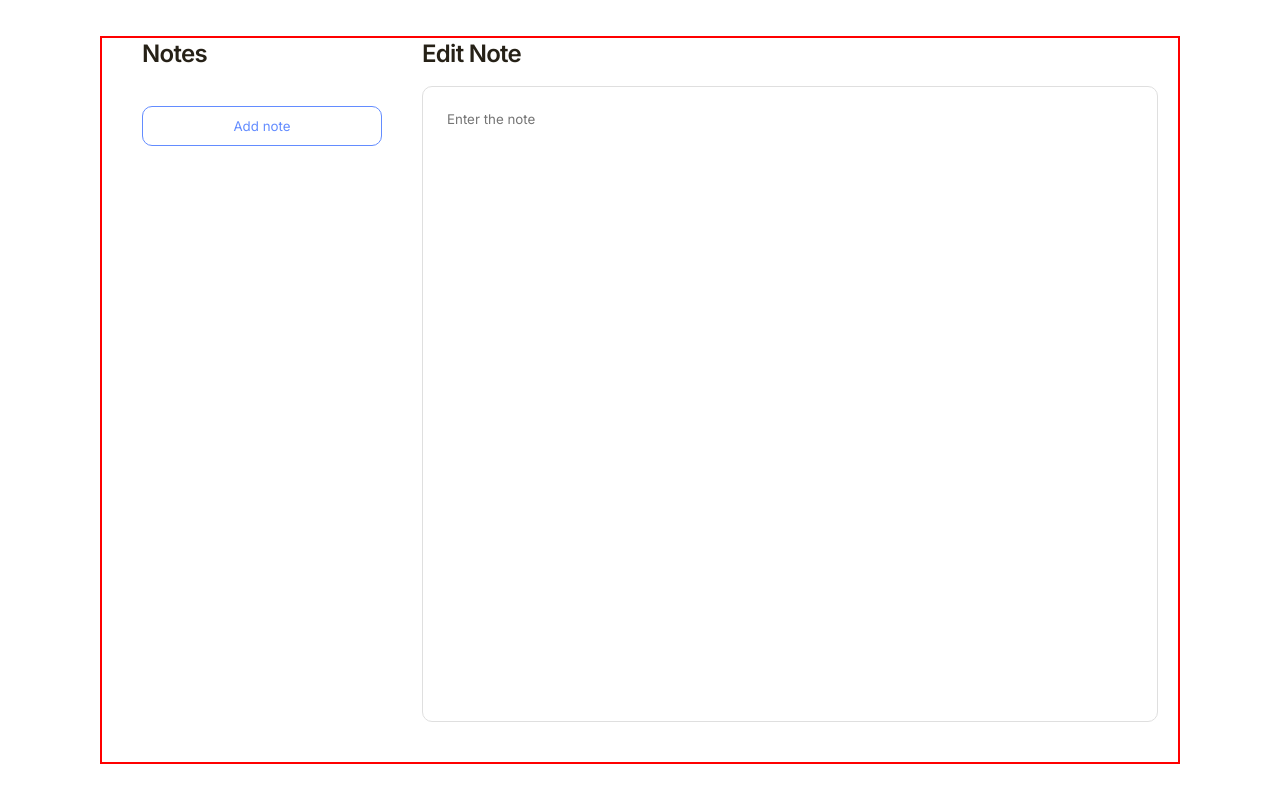
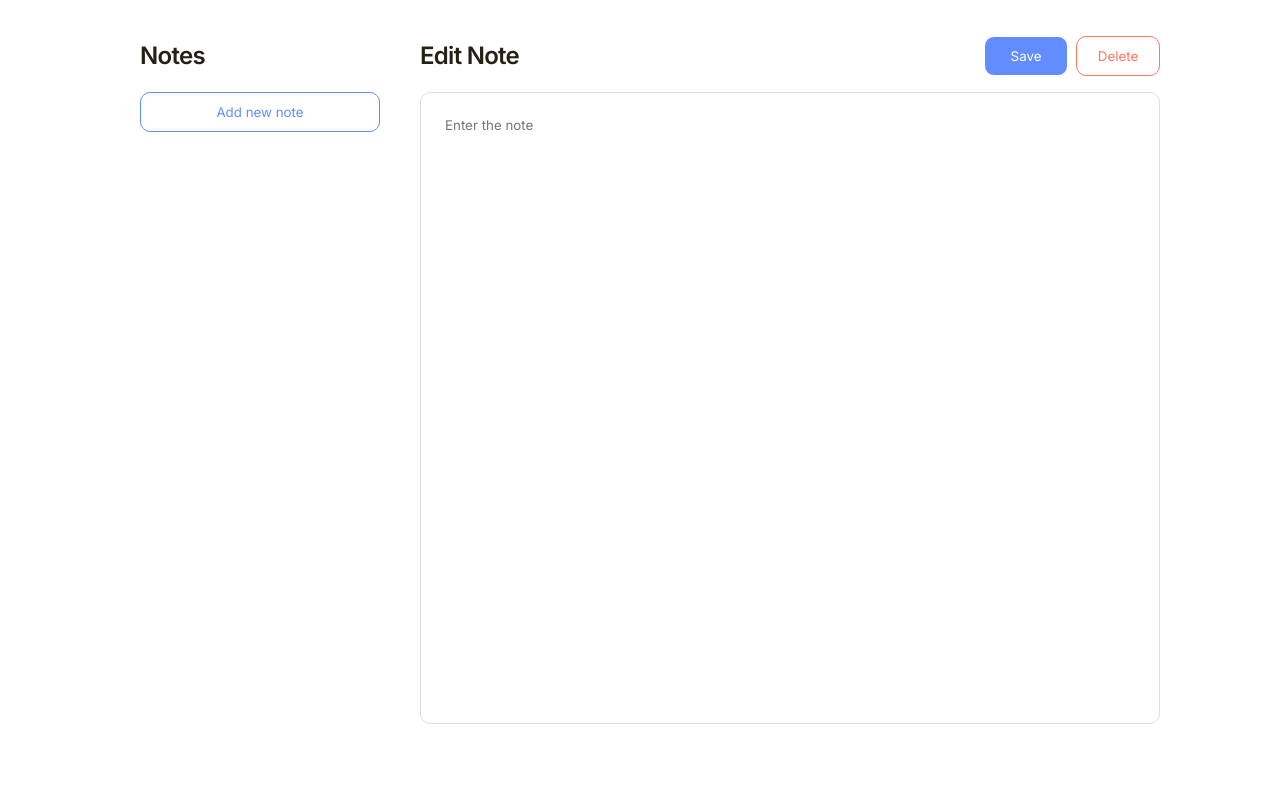
Before and after one commit to iandyone/Notes, a React (Create React App) app: page / in a window 1280 px wide. Built offline with nearby package versions, Linux system fonts and the light colour scheme.

Commit message:
Notes v1.0

```diff
--- /dev/null
+++ b/src/components/Actions/actions.scss
@@ -0,0 +1,39 @@
+@import "../../scss/variables.scss";
+@import "../../scss/templates.scss";
+@import "../../scss/mixins.scss";
+
+.actions {
+    flex: 0 1 800px;
+    position: relative;
+    display: flex;
+    flex-direction: column;
+
+    &__header {
+        display: flex;
+        justify-content: space-between;
+        align-items: center;
+        margin-bottom: 16px;
+    }
+
+    &__title {
+        @extend %title;
+        display: inline-block;
+    }
+
+    &__buttons {
+        display: flex;
+        column-gap: 8px;
+
+        & > button {
+            width: 84px;
+        }
+    }
+
+    &__button-save {
+        @include button($mainColor, $blue, $blue);
+    }
+
+    &__button-delete {
+        @include button($orange, $orange, transparent);
+    }
+}
--- /dev/null
+++ b/src/components/Actions/actions.tsx
@@ -0,0 +1,53 @@
+import { useDispatch } from "react-redux";
+import { Dispatch } from "redux";
+import { useTypedSelector } from "../../hooks/useTypedSelector";
+import { clearInputAction, setEditModeAction } from "../../store/action-creators/input-actions";
+import { addNoteAction, addTagAction, editNoteAction, removeNoteAction } from "../../store/action-creators/note-actions";
+import { ActionsProps, Note } from "../../types/note";
+import { Button } from "../Button/button";
+import { Input } from "../Input/input";
+import { TagBar } from "../TagBar/tagbar";
+import "./actions.scss";
+
+export const Actions: React.FC<ActionsProps> = (props) => {
+    const { noteText, editMode, editableNodeID } = useTypedSelector(store => store.input);
+    const dispatch: Dispatch<any> = useDispatch();
+
+    function saveNote() {
+        if (editMode) {
+            dispatch(editNoteAction(editableNodeID!, noteText));
+            dispatch(clearInputAction());
+            dispatch(addTagAction([]));
+            dispatch(setEditModeAction(false));
+        } else {
+            const note: Note = {
+                id: Date.now(),
+                noteText: noteText,
+            }
+            dispatch(addNoteAction(note));
+        }
+        dispatch(clearInputAction());
+
+    }
+
+    function deleteNote() {
+        dispatch(removeNoteAction(editableNodeID!));
+        dispatch(clearInputAction());
+        dispatch(addTagAction([]));
+        dispatch(setEditModeAction(false));
+    }
+
+    return (
+        <section className="editor__actions actions">
+            <div className="actions__header">
+                <h1 className="actions__title">Edit Note</h1>
+                <div className="actions__buttons">
+                    <Button handleClick={saveNote} className="actions__button-save" buttonText="Save" />
+                    <Button handleClick={deleteNote} className="actions__button-delete" buttonText="Delete" />
+                </div>
+            </div>
+            <Input reference={props.reference} />
+            <TagBar />
+        </section>
+    );
+}
--- a/src/components/App/App.scss
+++ b/src/components/App/App.scss
@@ -1,6 +1,5 @@
 @import "../../scss/variables.scss";
 @import "../../scss/templates.scss";
-
 
 .editor {
     height: 100vh;
@@ -12,20 +11,7 @@
         max-width: 1080px;
         margin: 0px auto;
         padding: 0 20px;
-        // box-sizing: content-box;
-        border: 2px solid red;
         display: flex;
         justify-content: space-between;
     }
 }
-.actions {
-    flex: 0 1 800px;
-    position: relative;
-    display: flex;
-    flex-direction: column;
-
-    &__title {
-        @extend %title;
-        margin-bottom: 16px;
-    }
-}
--- a/src/components/App/App.tsx
+++ b/src/components/App/App.tsx
@@ -1,22 +1,17 @@
 import { useRef } from 'react';
-import { Input } from '../Input/input';
+import { Actions } from '../Actions/actions';
 import { Notes } from '../Notes/notes';
-import { TagBar } from '../TagBar/tagbar';
 import './App.scss';
 
 export const App: React.FC = () => {
     const inputRef = useRef(null);
 
     return (
-        <article className='editor'>
-            <div className='editor__container'>
+        <article className="editor">
+            <div className="editor__container">
                 <Notes reference={inputRef} />
-                <section className='editor__actions actions'>
-                    <h1 className='actions__title'>Edit Note</h1>
-                    <Input reference={inputRef} />
-                    <TagBar />
-                </section>
+                <Actions reference={inputRef}/>
             </div>
         </article>
-    )
+    );
 }
--- a/src/components/Button/button.tsx
+++ b/src/components/Button/button.tsx
@@ -2,8 +2,7 @@ import { ButtonProps } from "../../types/button";
 import "./button.scss";
 
 export const Button: React.FC<ButtonProps> = (props) => {
-    const { buttonText, handleClick, children, className } = props;
-    const buttonContent: any = (children) ? children : buttonText;
+    const { buttonText, handleClick, className } = props;
 
     const onClickHandle: React.MouseEventHandler<HTMLButtonElement> = (e) => {
         if (handleClick) {
@@ -12,5 +11,5 @@ export const Button: React.FC<ButtonProps> = (props) => {
         }
     }
 
-    return <button className={className} onClick={(e) => onClickHandle(e)}>{buttonContent}</button>
+    return <button className={className} onClick={(e) => onClickHandle(e)}>{buttonText}</button>
 }
--- /dev/null
+++ b/src/components/NoteItem/noteItem.scss
@@ -0,0 +1,45 @@
+@import "../../scss/variables.scss";
+@import "../../scss/templates.scss";
+
+.notes {
+    &__note {
+        padding: 12px 0px;
+        width: 100%;
+        max-width: 280px;
+        height: 64px;
+        border-radius: 10px;
+        position: relative;
+        display: flex;
+        transition: all 0.2s ease;
+
+        &:hover {
+            background-color: $activeElement;
+            outline: 1px solid $activeElement;
+            transition: background-color 0.1s ease;
+            cursor: pointer;
+        }
+
+        &:not(:last-child)::before {
+            position: absolute;
+            content: "";
+            bottom: 0;
+            left: 7%;
+            transform: translateY(50%);
+            width: 100%;
+            max-width: 240px;
+            height: 1px;
+            background-color: $border;
+        }
+
+        & > p {
+            @extend %text;
+            padding: 0px 20px;
+            word-break: normal;
+            line-height: 19px;
+            overflow: hidden;
+        }
+        &__active {
+            background-color: $activeElement;
+        }
+    }
+}
--- a/src/components/NoteList/noteList.tsx
+++ b/src/components/NoteList/noteList.tsx
@@ -1,16 +1,13 @@
 import { useTypedSelector } from "../../hooks/useTypedSelector";
-import { FaEdit } from 'react-icons/fa';
-import { MdDelete } from 'react-icons/md';
-import { Button } from "../Button/button";
 import { Dispatch, useEffect } from "react";
 import { useDispatch } from "react-redux";
-import { addTagAction, removeNoteAction, updateDataAction } from "../../store/action-creators/note-actions";
-import { clearInputAction, editNoteTextAction, setEditModeAction } from "../../store/action-creators/input-actions";
-import { Note, NotesBarProps } from "../../types/note";
+import { updateDataAction } from "../../store/action-creators/note-actions";
+import { editNoteTextAction, setEditModeAction } from "../../store/action-creators/input-actions";
+import { Note, NoteListProps } from "../../types/note";
 import "./noteList.scss";
 
-export const NoteList: React.FC<NotesBarProps> = (props) => {
-    const { noteList, tags } = useTypedSelector(store => store.note);
+export const NoteList: React.FC<NoteListProps> = (props) => {
+    const { noteList, tags} = useTypedSelector(store => store.note);
     const filteredNoteList = getFilteredNoteList();
     const dispatch: Dispatch<any> = useDispatch();
 
@@ -21,13 +18,6 @@ export const NoteList: React.FC<NotesBarProps> = (props) => {
 
         const arr: Note[] = (tags.length) ? noteList.filter(note => note.noteText.split(" ").some(hasTag)) : noteList;
         return arr.sort((a, b) => b.id - a.id);
-    }
-
-    function removeNote(id: number): void {
-        dispatch(removeNoteAction(id));
-        dispatch(clearInputAction());
-        dispatch(addTagAction([]));
-        dispatch(setEditModeAction(false));
     }
 
     function editNote(id: number, text: string): void {
@@ -43,18 +33,7 @@ export const NoteList: React.FC<NotesBarProps> = (props) => {
     return (
         <ul className="notes__notelist">
             {filteredNoteList.map((note, index) => {
-                return (
-                    <li key={note.id} className="notes__note"><p>{note.noteText}</p>
-                        {/* <td>
-                            <Button handleClick={() => editNote(note.id, note.noteText)} >
-                                <FaEdit />
-                            </Button>
-                            <Button handleClick={() => removeNote(note.id)}>
-                                <MdDelete />
-                            </Button>
-                        </td> */}
-                    </li>
-                );
+                return <li key={note.id} className="notes__note" onClick={() => editNote(note.id, note.noteText)}><p>{note.noteText}</p></li>
             })}
         </ul>
     );
--- a/src/components/Notes/notes.scss
+++ b/src/components/Notes/notes.scss
@@ -1,7 +1,6 @@
 @import "../../scss/variables.scss";
 @import "../../scss/templates.scss";
 @import "../../scss/mixins.scss";
-
 
 .notes {
     flex: 1 0 280px;
@@ -11,7 +10,10 @@
     &__title {
         @extend %title;
         margin-bottom: 16px;
-        padding-left: 20px
+        padding-left: 20px;
+        height: 40px;
+        display: flex;
+        align-items: center;
     }
 
     &__button {
@@ -19,5 +21,6 @@
         width: 100%;
         max-width: 240px;
         align-self: center;
+        margin-bottom: 20px;
     }
 }
--- a/src/components/Notes/notes.tsx
+++ b/src/components/Notes/notes.tsx
@@ -1,40 +1,31 @@
 import { useDispatch } from "react-redux";
 import { Dispatch } from "redux";
-import { useTypedSelector } from "../../hooks/useTypedSelector";
-import { clearInputAction, setEditModeAction } from "../../store/action-creators/input-actions";
-import { addNoteAction, addTagAction, editNoteAction } from "../../store/action-creators/note-actions";
-import { Note, NotesBarProps } from "../../types/note";
+import { editNoteTextAction, setEditModeAction } from "../../store/action-creators/input-actions";
+import { addNoteAction } from "../../store/action-creators/note-actions";
+import { Note, NotesProps } from "../../types/note";
 import { Button } from "../Button/button";
 import { NoteList } from "../NoteList/noteList";
 import "./notes.scss";
 
-
-export const Notes: React.FC<NotesBarProps> = (props) => {
-    const { noteText, editMode, editableNodeID } = useTypedSelector(store => store.input);
-    const buttonText = (editMode) ? "Edit note" : "Add note";
+export const Notes: React.FC<NotesProps> = (props) => {
     const dispatch: Dispatch<any> = useDispatch();
 
     function handleClick() {
-        if (noteText) {
-            if (editMode) {
-                dispatch(editNoteAction(editableNodeID!, noteText));
-                dispatch(addTagAction([]));
-                dispatch(setEditModeAction(false));
-            } else {
-                const note: Note = {
-                    id: Date.now(),
-                    noteText: noteText,
-                }
-                dispatch(addNoteAction(note));
-            }
-            dispatch(clearInputAction());
+        const note: Note = {
+            id: Date.now(),
+            noteText: "New note",
         }
+
+        dispatch(addNoteAction(note));
+        dispatch(setEditModeAction(true, note.id));
+        dispatch(editNoteTextAction(note.noteText));
+        props.reference?.current.focus();
     }
     return (
         <section className="editor__notes notes">
             <h1 className="notes__title">Notes</h1>
+            <Button className="notes__button" buttonText="Add new note" handleClick={handleClick} />
             <NoteList reference={props.reference} />
-            <Button className="notes__button" buttonText={buttonText} handleClick={handleClick} />
         </section>
     );
 }
--- a/src/types/note.ts
+++ b/src/types/note.ts
@@ -8,9 +8,13 @@ export enum NoteActionTypes {
     ADD_TAG = "ADD_TAG",
 }
 
-export interface NotesBarProps {
+export interface NoteListProps {
     reference?: MutableRefObject<any>
 }
+
+export interface ActionsProps extends NoteListProps {};
+
+export interface NotesProps extends NoteListProps{};
 
 export interface Note {
     id: number;
```
